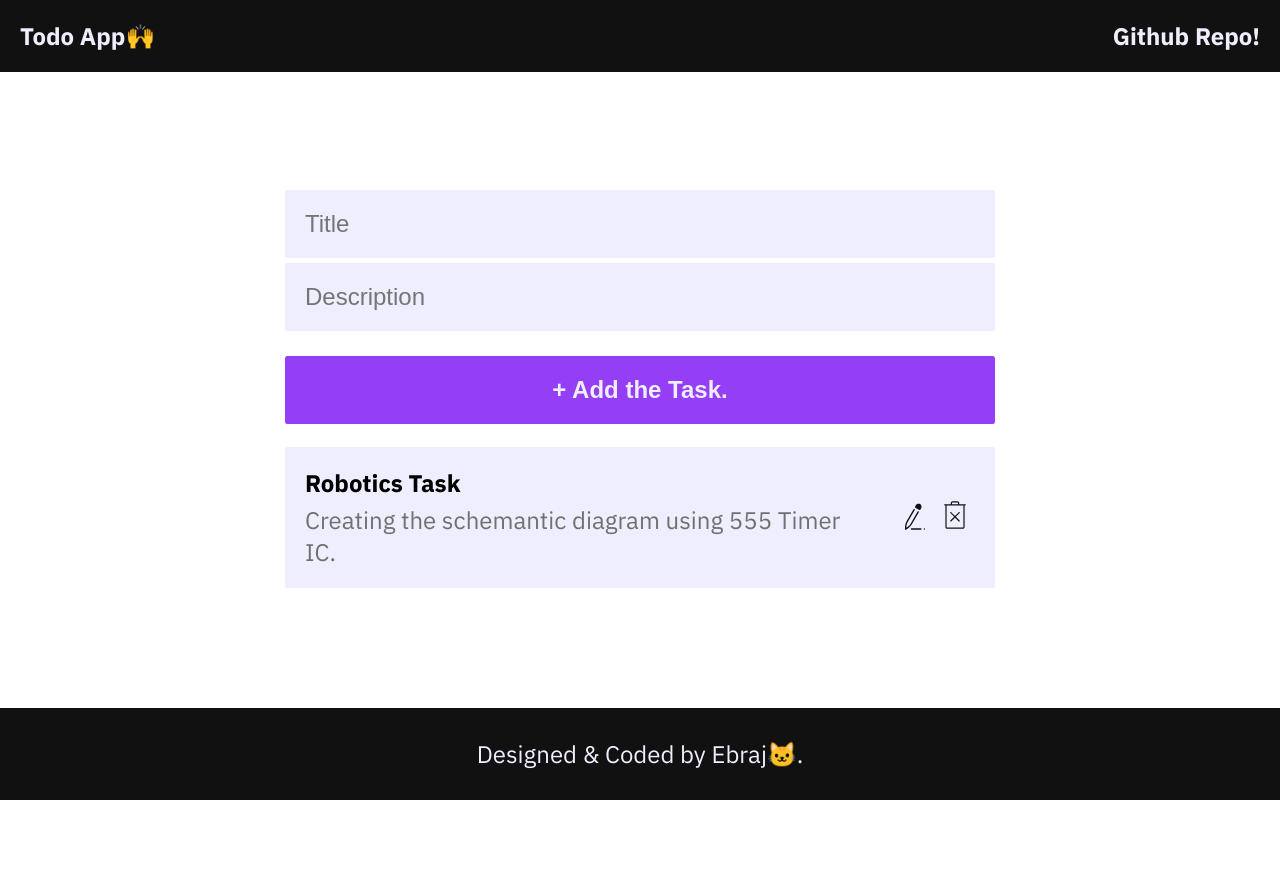
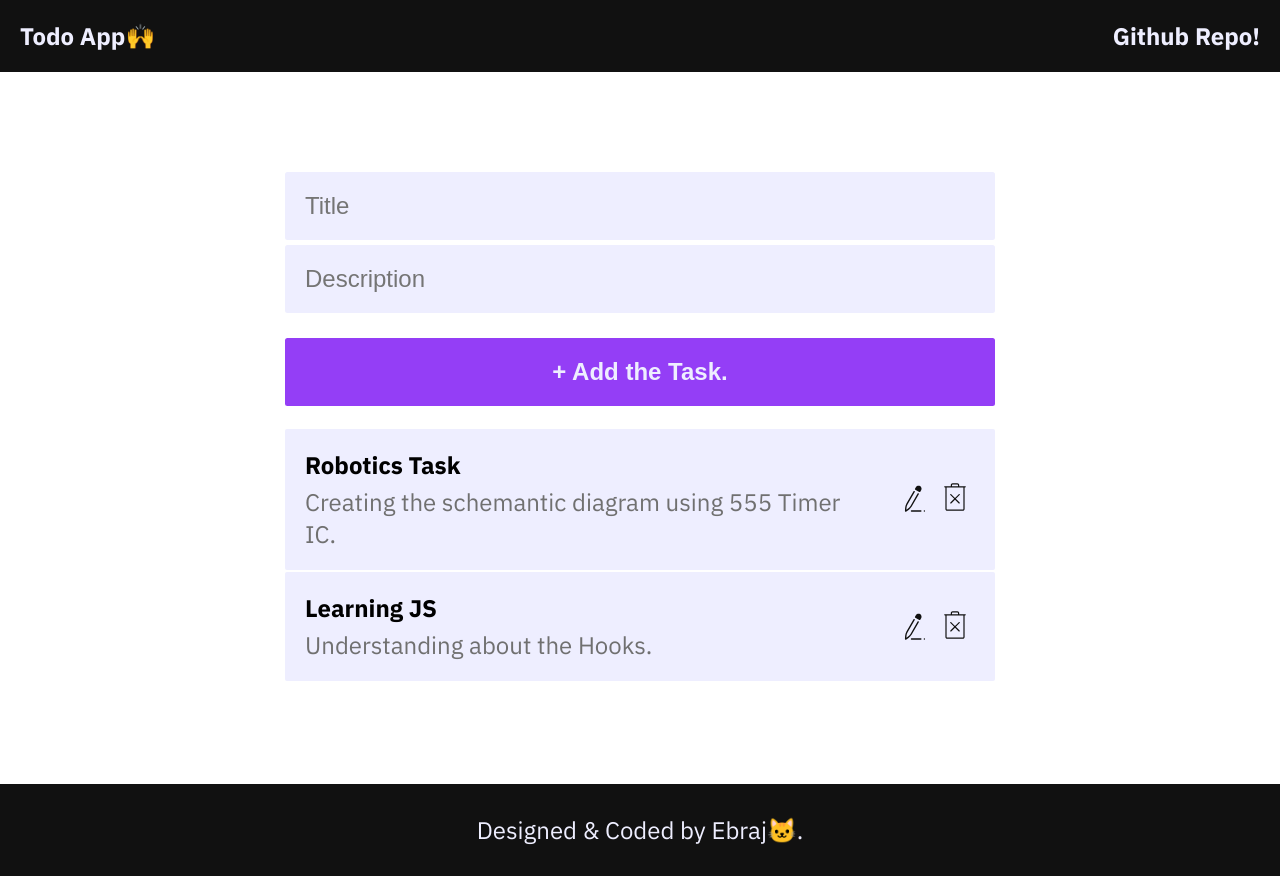
Before and after one commit to Polaris-dev9/Todo-App, a React (Create React App) app: page / in a window 1280 px wide. Before the commit the page ends 800 px from the top, so only its background shows below. Built offline with nearby package versions, Linux system fonts and the light colour scheme.

Commit message:
Edit functionality 100% done!

```diff
--- a/src/components/App.js
+++ b/src/components/App.js
@@ -16,6 +16,11 @@ const App = () => {
       id: uuidv4(),
       title: "Robotics Task",
       desc: "Creating the schemantic diagram using 555 Timer IC.",
+    },
+    {
+      id: uuidv4(),
+      title: "Learning JS",
+      desc: "Understanding about the Hooks.",
     },
   ]);
   const updateTaskObj = (datas) => {
@@ -38,6 +43,11 @@ const App = () => {
       return taskObj.id === dataID;
     });
     setEditableObj(_random);
+    setTaskObjs(newTaskObjs);
+  };
+
+  const finalObjAfterEdit = (finalObj) => {
+    setTaskObjs([...taskObjs, finalObj]);
   };
 
   return (
@@ -59,7 +69,10 @@ const App = () => {
               </section>
             </Route>
             <Route path="/edit">
-              <Edit editableObj={editableObj} />
+              <Edit
+                editableObj={editableObj}
+                finalObjAfterEdit={finalObjAfterEdit}
+              />
             </Route>
           </Switch>
           <Footer />
--- a/src/components/Edit.js
+++ b/src/components/Edit.js
@@ -4,8 +4,8 @@ import { useHistory } from "react-router-dom";
 const Edit = (props) => {
   //Using the useHistory to go back to the previous page.
   const history = useHistory();
-  const { editableObj } = props;
-  const { title, desc } = editableObj;
+  const { editableObj, finalObjAfterEdit } = props;
+  const { title, desc, id } = editableObj;
   const [title1, setTitle1] = useState(title);
   const [desc1, setDesc1] = useState(desc);
   const editingFun = (e) => {
@@ -13,6 +13,9 @@ const Edit = (props) => {
     if (title1 === "" || desc1 === "") return;
     // console.log("Done Editing!");
     history.goBack();
+    const finalObj = { id: id, title: title1, desc: desc1 };
+    // console.log(finalObj);
+    finalObjAfterEdit(finalObj);
   };
   return (
     <>
```
